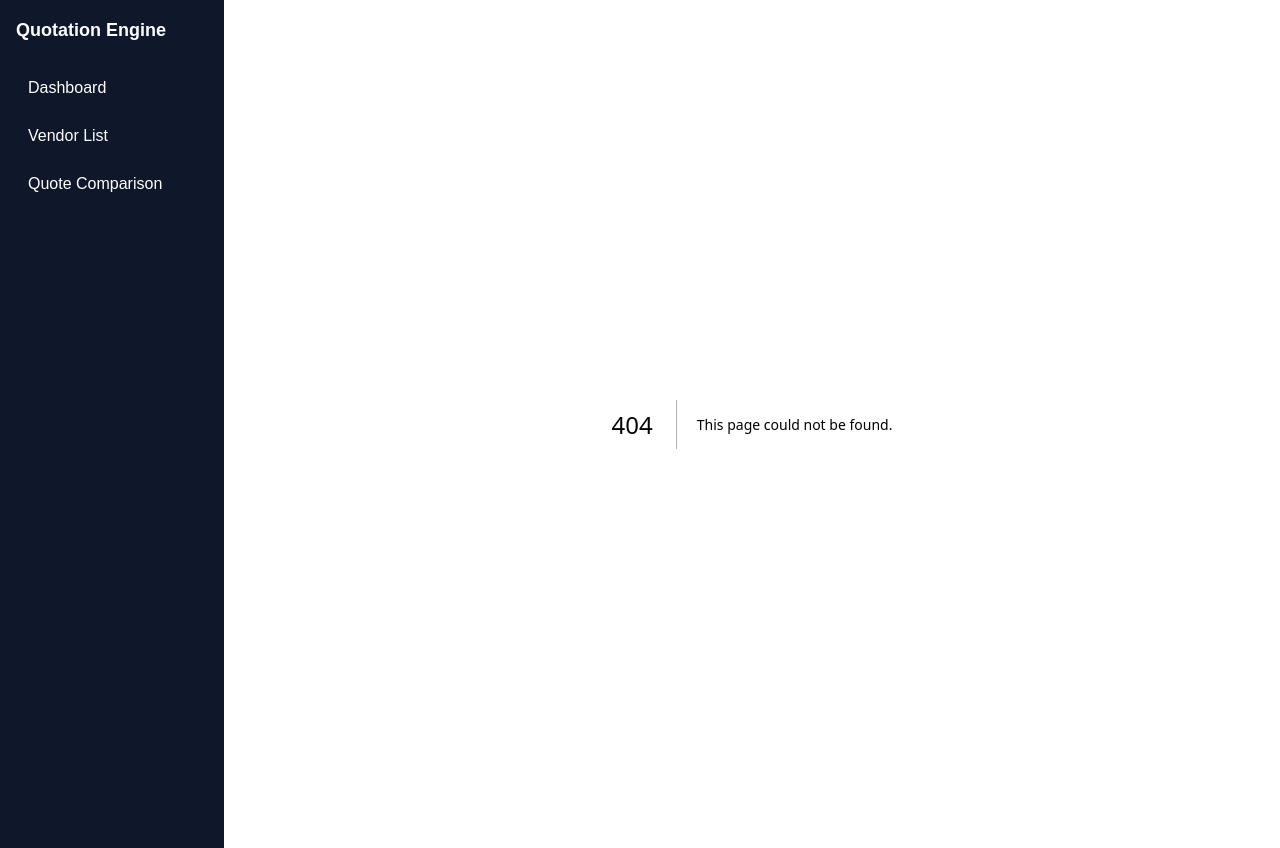
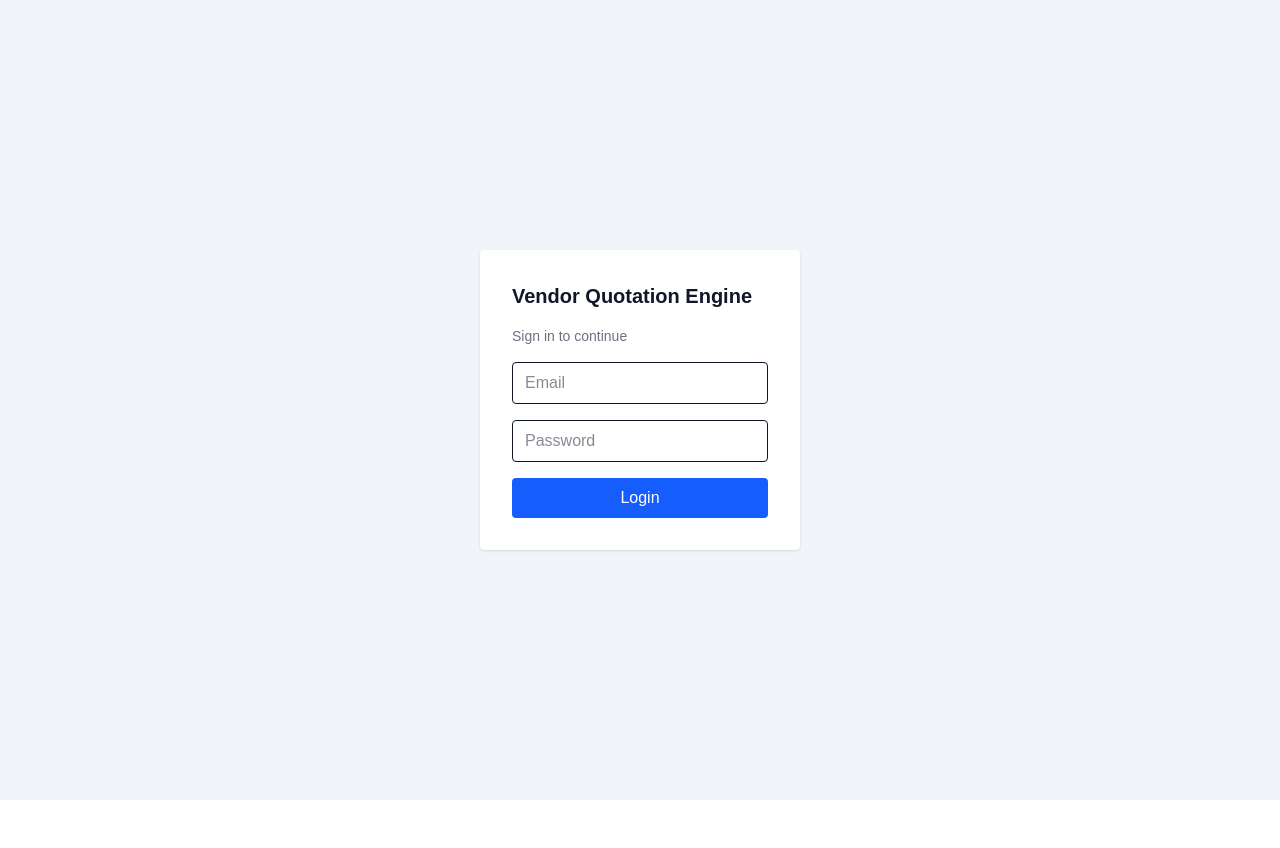
Before and after one commit to trisha-reddy09/vendor-quotation-engine, a Next.js app in the folder frontend/dashboard/: page /login in a window 1280 px wide. Before the commit this address had no page. After the commit the page ends 800 px from the top, so only its background shows below. Built offline with nearby package versions, Linux system fonts and the light colour scheme.

Commit message:
Add login page and route protection

```diff
--- a/frontend/dashboard/app/layout.tsx
+++ b/frontend/dashboard/app/layout.tsx
@@ -1,4 +1,4 @@
-import Navbar from "@/components/Navbar";
+import AppShell from "@/components/AppShell";
 import type { Metadata } from "next";
 import { Geist, Geist_Mono } from "next/font/google";
 import "./globals.css";
@@ -24,9 +24,8 @@ export default function RootLayout({ children }: LayoutProps<"/">) {
       lang="en"
       className={`${geistSans.variable} ${geistMono.variable} h-full antialiased`}
     >
-      <body className="min-h-full flex">
-      <Navbar />
-      <main className="flex-1 p-6">{children}</main>
+      <body className="min-h-full">
+      <AppShell>{children}</AppShell>
       </body>
     </html>
   );
--- /dev/null
+++ b/frontend/dashboard/app/login/page.tsx
@@ -0,0 +1,48 @@
+"use client";
+import { useState } from "react";
+import { useRouter } from "next/navigation";
+
+export default function LoginPage() {
+  const router = useRouter();
+  const [email, setEmail] = useState("");
+  const [password, setPassword] = useState("");
+  const [error, setError] = useState("");
+
+  function handleLogin() {
+    if (!email || !password) {
+      setError("Please enter email and password");
+      return;
+    }
+    localStorage.setItem("loggedIn", "true");
+    router.push("/");
+  }
+
+  return (
+    <div className="min-h-screen flex items-center justify-center bg-slate-100">
+      <div className="bg-white text-gray-900 p-8 rounded shadow w-80 space-y-4">
+        <h1 className="text-xl font-bold">Vendor Quotation Engine</h1>
+        <p className="text-sm text-gray-500">Sign in to continue</p>
+        <input
+          className="w-full border rounded px-3 py-2"
+          placeholder="Email"
+          value={email}
+          onChange={(e) => setEmail(e.target.value)}
+        />
+        <input
+          className="w-full border rounded px-3 py-2"
+          type="password"
+          placeholder="Password"
+          value={password}
+          onChange={(e) => setPassword(e.target.value)}
+        />
+        {error && <p className="text-sm text-red-600">{error}</p>}
+        <button
+          onClick={handleLogin}
+          className="w-full bg-blue-600 text-white rounded py-2 hover:bg-blue-700"
+        >
+          Login
+        </button>
+      </div>
+    </div>
+  );
+}
--- /dev/null
+++ b/frontend/dashboard/components/AppShell.tsx
@@ -0,0 +1,17 @@
+"use client";
+import { usePathname } from "next/navigation";
+import Navbar from "./Navbar";
+import AuthGuard from "./AuthGuard";
+
+export default function AppShell({ children }: { children: React.ReactNode }) {
+  const pathname = usePathname();
+  if (pathname === "/login") return <>{children}</>;
+  return (
+    <AuthGuard>
+      <div className="flex min-h-screen">
+        <Navbar />
+        <main className="flex-1 p-6">{children}</main>
+      </div>
+    </AuthGuard>
+  );
+}
--- /dev/null
+++ b/frontend/dashboard/components/AuthGuard.tsx
@@ -0,0 +1,15 @@
+"use client";
+import { useEffect, useState } from "react";
+import { useRouter } from "next/navigation";
+
+export default function AuthGuard({ children }: { children: React.ReactNode }) {
+  const router = useRouter();
+  const [allowed, setAllowed] = useState(false);
+
+  useEffect(() => {
+    if (localStorage.getItem("loggedIn") === "true") setAllowed(true);
+    else router.replace("/login");
+  }, [router]);
+
+  return allowed ? <>{children}</> : null;
+}
--- a/frontend/dashboard/components/Navbar.tsx
+++ b/frontend/dashboard/components/Navbar.tsx
@@ -1,6 +1,6 @@
 "use client";
 import Link from "next/link";
-import { usePathname } from "next/navigation";
+import { usePathname, useRouter } from "next/navigation";
 
 const links = [
   { href: "/", label: "Dashboard" },
@@ -10,6 +10,8 @@ const links = [
 
 export default function Navbar() {
   const pathname = usePathname();
+  const router = useRouter();
+
   return (
     <nav className="w-56 min-h-screen bg-slate-900 text-white p-4">
       <h2 className="text-lg font-bold mb-6">Quotation Engine</h2>
@@ -27,6 +29,16 @@ export default function Navbar() {
           </li>
         ))}
       </ul>
+
+      <button
+        onClick={() => {
+          localStorage.removeItem("loggedIn");
+          router.replace("/login");
+        }}
+        className="mt-8 w-full rounded px-3 py-2 text-left bg-red-600 hover:bg-red-700"
+      >
+        Logout
+      </button>
     </nav>
   );
 }
```
